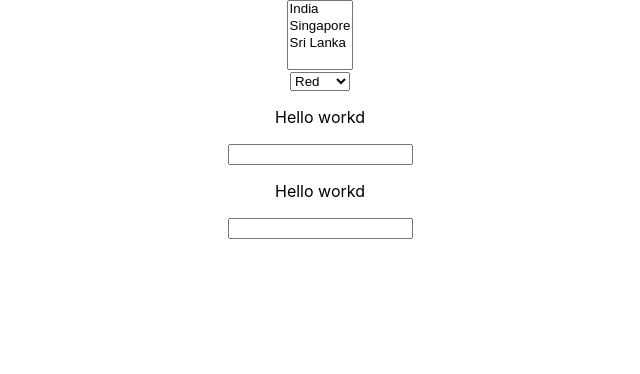
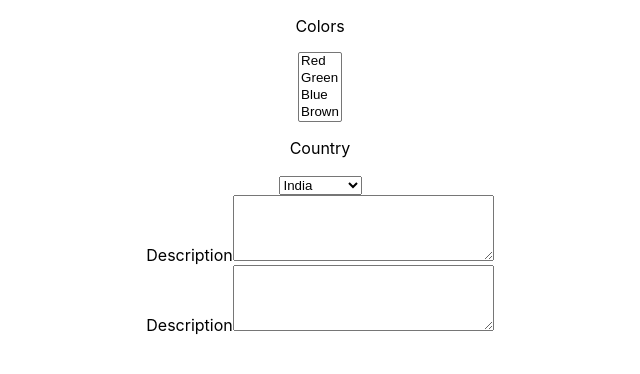
Before and after one commit to sagarmanghnani/moonproductForms, a React (Create React App) app: page / in a window 1280 px wide. Shown: the top 374 px of the page, without its empty margins (320-960 px from the left). Built offline with nearby package versions, Linux system fonts and the light colour scheme.

Commit message:
added key in typeform

```diff
--- a/src/App.js
+++ b/src/App.js
@@ -7,11 +7,11 @@ import Typeforms from './components/Typeforms.js';
 
 class App extends Component {
   render() {
-    // console.log(formDetails.keys);
+
     return (
       <div className="App">
       {formDetails.keys.map((val) => {
-        return (<Typeforms type = {+val.type}/>)
+        return (<Typeforms type = {+val.type} key = {val.key_id}/>)
       })}
 
       </div>
--- a/src/components/Typeforms.js
+++ b/src/components/Typeforms.js
@@ -3,7 +3,6 @@ import PropTypes from 'prop-types';
 import Dropdown from './Dropdown';
 import * as formData from '../generatedFormData.json';
 import Checkbox from './Checkbox';
-// import { Dropdown, DropdownToggle, DropdownMenu, DropdownItem } from 'reactstrap';
 let inputField = null;
 
 export class Typeforms extends Component {
@@ -19,12 +18,10 @@ export class Typeforms extends Component {
   }
   filterData()
   {
-    // console.log(formData.infos[0].type);
     formData.infos.map((val) => {
       if(val.type == 1)
       {
         this.dropdown.push(val.value);
-        console.log(this.dropdown);
       }
       else if(val.type == 2)
       {
@@ -44,9 +41,9 @@ export class Typeforms extends Component {
   {
     if(this.props.type == 1)
     {
-      // console.log(formData);
       inputField = (
         <div>
+          <p>Country</p>
           <Dropdown dataSubmit = {this.dropdown}/>
         </div>
       )
@@ -55,15 +52,18 @@ export class Typeforms extends Component {
     else if(this.props.type == 2)
     {
       inputField = (
-      <Checkbox dataSubmit = {this.checkbox}/>
+        <div>
+          <p>Colors</p>
+          <Checkbox dataSubmit = {this.checkbox}/>
+      </div>
       )
     }
 
     else{
       inputField = (
         <div>
-        <p>Hello workd</p>
-        <input type = "text"/>
+          <label>Description</label>
+         <textarea rows="4" cols = "30"/>
         </div>
       )
     }
--- a/src/generatedFormData.json
+++ b/src/generatedFormData.json
@@ -3,49 +3,49 @@
 			"id": 1,
 			"key": "Colour",
 			"key_id": 1,
-			"type": "1",
+			"type": "2",
 			"value": "Red"
 		},
 		{
 			"id": 2,
 			"key": "Colour",
 			"key_id": 1,
-			"type": "1",
+			"type": "2",
 			"value": "Green"
 		},
 		{
 			"id": 3,
 			"key": "Colour",
 			"key_id": 1,
-			"type": "1",
+			"type": "2",
 			"value": "Blue"
 		},
 		{
 			"id": 4,
 			"key": "Country",
 			"key_id": 2,
-			"type": "2",
+			"type": "1",
 			"value": "India"
 		},
 		{
 			"id": 5,
 			"key": "Country",
 			"key_id": 2,
-			"type": "2",
+			"type": "1",
 			"value": "Singapore"
 		},
 		{
 			"id": 6,
 			"key": "Country",
 			"key_id": 2,
-			"type": "2",
+			"type": "1",
 			"value": "Sri Lanka"
 		},
 		{
 			"id": 7,
 			"key": "Colour",
 			"key_id": 2,
-			"type": "1",
+			"type": "2",
 			"value": "Brown"
 		}
 	],
```
Also changed, not shown: src/components/Multipleselect.js (deleted).
